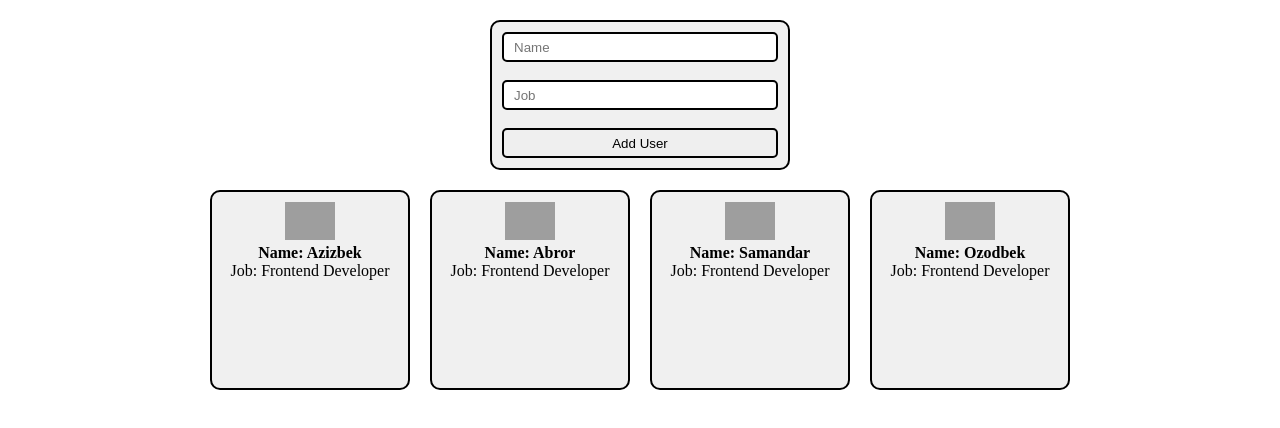
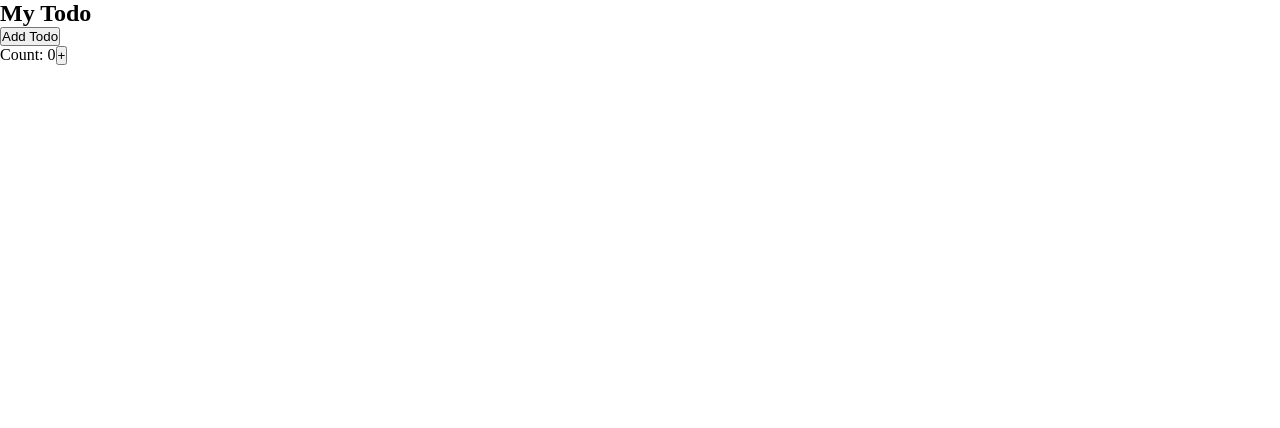
Before and after one commit to usmonovdev/for-students, a React (Create React App) app: page / in a window 1280 px wide. Shown: the top 428 px of the page. Built offline with nearby package versions, Linux system fonts and the light colour scheme; grey boxes are pictures that could not be loaded.

Commit message:
#17 useCallback hook

```diff
--- a/src/App.css
+++ b/src/App.css
@@ -3,66 +3,3 @@
     padding: 0;
     box-sizing: border-box;
 }
-
-#root {
-    display: flex;
-    flex-direction: column;
-    align-items: center;
-}
-
-.card-box {
-    width: 100vw;
-    height: 100%;
-    display: flex;
-    flex-direction: row;
-    gap: 20px;
-    align-items: center;
-    justify-content: center;
-}
-
-.card {
-    width: 200px;
-    height: 200px;
-    border: 2px solid black;
-    background-color: rgb(240, 240, 240);
-    border-radius: 10px;
-    padding: 10px;
-    text-align: center;
-}
-
-.card img {
-    width: 50px;
-}
-
-form {
-    width: 300px;
-    height: 100%;
-    border: 2px solid black;
-    background-color: rgb(240, 240, 240);
-    margin: 20px;
-    padding: 10px;
-    border-radius: 10px;
-}
-
-label {
-    display: flex;
-    flex-direction: row;
-    gap: 10px;
-}
-
-label input {
-    outline: none;
-    padding-left: 10px;
-    width: 100%;
-    height: 30px;
-    border: 2px solid black;
-    border-radius: 5px;
-}
-
-
-button {
-    width: 100%;
-    height: 30px;
-    border: 2px solid black;
-    border-radius: 5px;
-}
--- a/src/App.js
+++ b/src/App.js
@@ -1,35 +1,26 @@
-import { useState } from "react";
-import Card from "./components/Card";
-import Form from "./components/Form";
-import { users } from "./user"
+import { useCallback, useState } from "react";
 import "./App.css"
+import Todos from "./components/Todos";
 
 function App() {
-  const id = Date.now()
-  const [user, setUser] = useState(users)
-  const [newUser, setNewUser] = useState({ name: '', job: '', id: null })
+  const [count, setCount] = useState(0)
+  const [todos, setTodos] = useState([])
 
-  const handleAddUser = (e) => {
-    e.preventDefault()
-    if (newUser.name.length <= 0 || newUser.job.length <= 0) {
-      alert("Error in adding users!")
-    } else {
-      setUser([...user, newUser])
-      setNewUser({ name: '', job: '', id: null })
-    }
+  const increment = () => {
+    setCount(c => c + 1)
   }
 
-  const handleGetData = (e) => {
-    e.preventDefault();
-    setNewUser({ ...newUser, [e.target.name]: e.target.value, id })
-  }
-
-  console.log(user);
+  const addTodo = useCallback(() => {
+    setTodos(t => [...t, 'New Todo'])
+  }, [])
 
   return (
     <>
-      <Form newUser={newUser} handleGetData={handleGetData} handleAddUser={handleAddUser} />
-      <Card users={user} />
+      <Todos todos={todos} addTodo={addTodo}/>
+      <div>
+        Count: {count}
+        <button onClick={increment}>+</button>
+      </div>
     </>
   );
 }
--- a/src/components/Card.jsx
+++ /dev/null
@@ -1,19 +0,0 @@
-import React from "react";
-
-const Card = ({ users }) => {
-  return (
-    <div className="card-box">
-      {users.map((user) => {
-        return (
-          <div key={user.id} className="card">
-            <img src="https://cdn-icons-png.flaticon.com/512/64/64572.png" alt="" />
-            <h4>Name: {user.name}</h4>
-            <p>Job: {user.job}</p>
-          </div>
-        );
-      })}
-    </div>
-  );
-};
-
-export default Card;
--- a/src/components/Form.jsx
+++ /dev/null
@@ -1,31 +0,0 @@
-import React from "react";
-
-const Form = ({ newUser, handleGetData, handleAddUser }) => {
-  return (
-    <form>
-      <label>
-        <input
-          type="text"
-          value={newUser.name}
-          onChange={handleGetData}
-          name="name"
-          placeholder="Name"
-        />
-      </label>
-      <br />
-      <label>
-        <input
-          type="text"
-          value={newUser.job}
-          onChange={handleGetData}
-          name="job"
-          placeholder="Job"
-        />
-      </label>
-      <br />
-      <button onClick={handleAddUser}>Add User</button>
-    </form>
-  );
-};
-
-export default Form;
--- /dev/null
+++ b/src/components/Todos.js
@@ -0,0 +1,16 @@
+import React, { memo } from 'react'
+
+const Todos = memo(({ todos, addTodo }) => {
+  console.log("Child Render");
+  return (
+    <>
+        <h2>My Todo</h2>
+        {todos.map((todo, index) => {
+            return <p key={index}>{todo}</p>
+        })}
+        <button onClick={addTodo}>Add Todo</button>
+    </>
+  )
+})
+
+export default Todos
--- a/src/index.js
+++ b/src/index.js
@@ -4,7 +4,5 @@ import App from './App';
 
 const root = ReactDOM.createRoot(document.getElementById('root'));
 root.render(
-  <React.StrictMode>
     <App />
-  </React.StrictMode>
 );
--- a/src/user.js
+++ /dev/null
@@ -1,22 +0,0 @@
-export const users = [
-    {
-        name: 'Azizbek',
-        job: 'Frontend Developer',
-        id: 1
-    },
-    {
-        name: 'Abror',
-        job: 'Frontend Developer',
-        id: 2
-    },
-    {
-        name: 'Samandar',
-        job: 'Frontend Developer',
-        id: 3
-    },
-    {
-        name: 'Ozodbek',
-        job: 'Frontend Developer',
-        id: 4
-    }
-]
```
